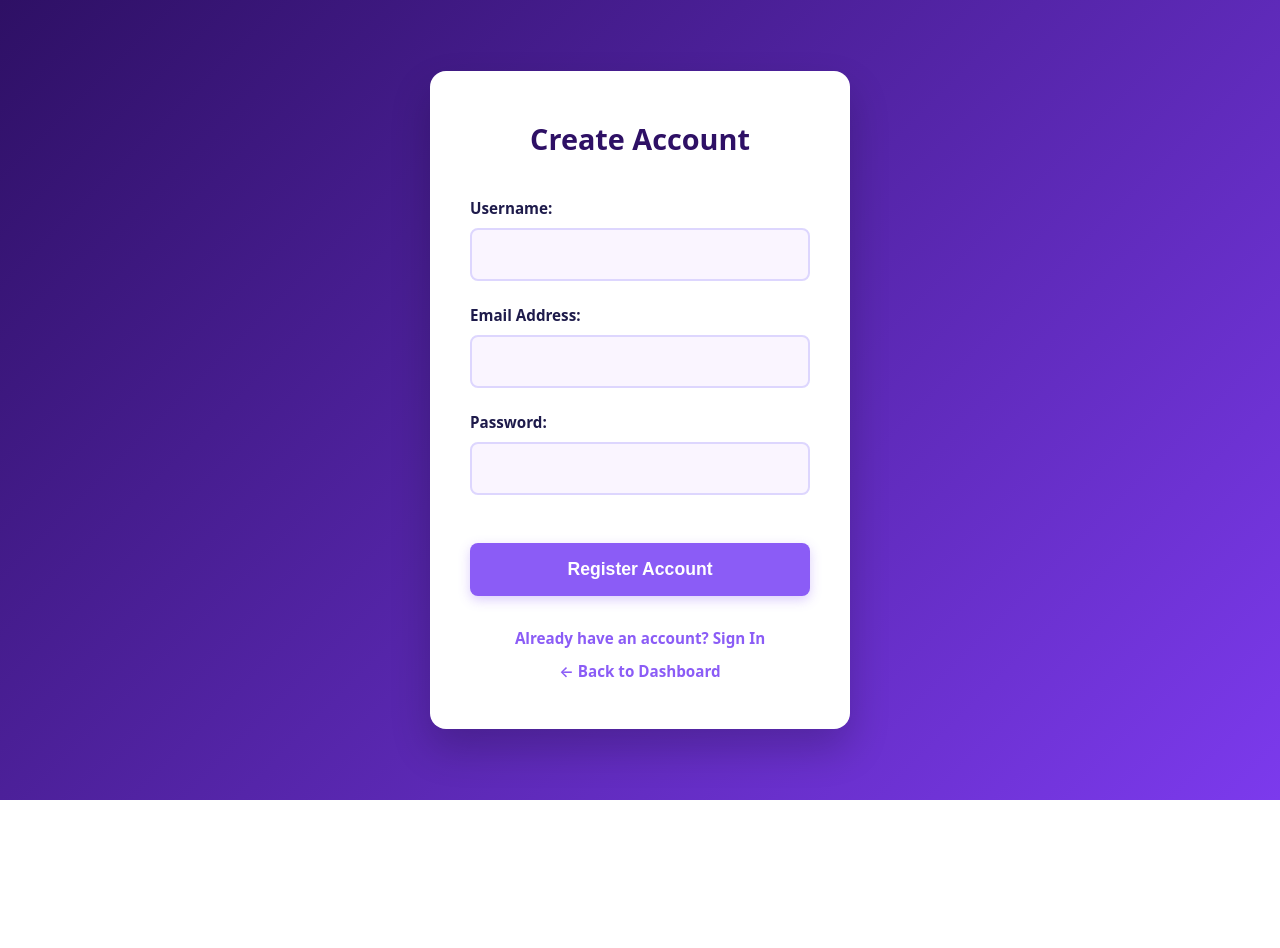
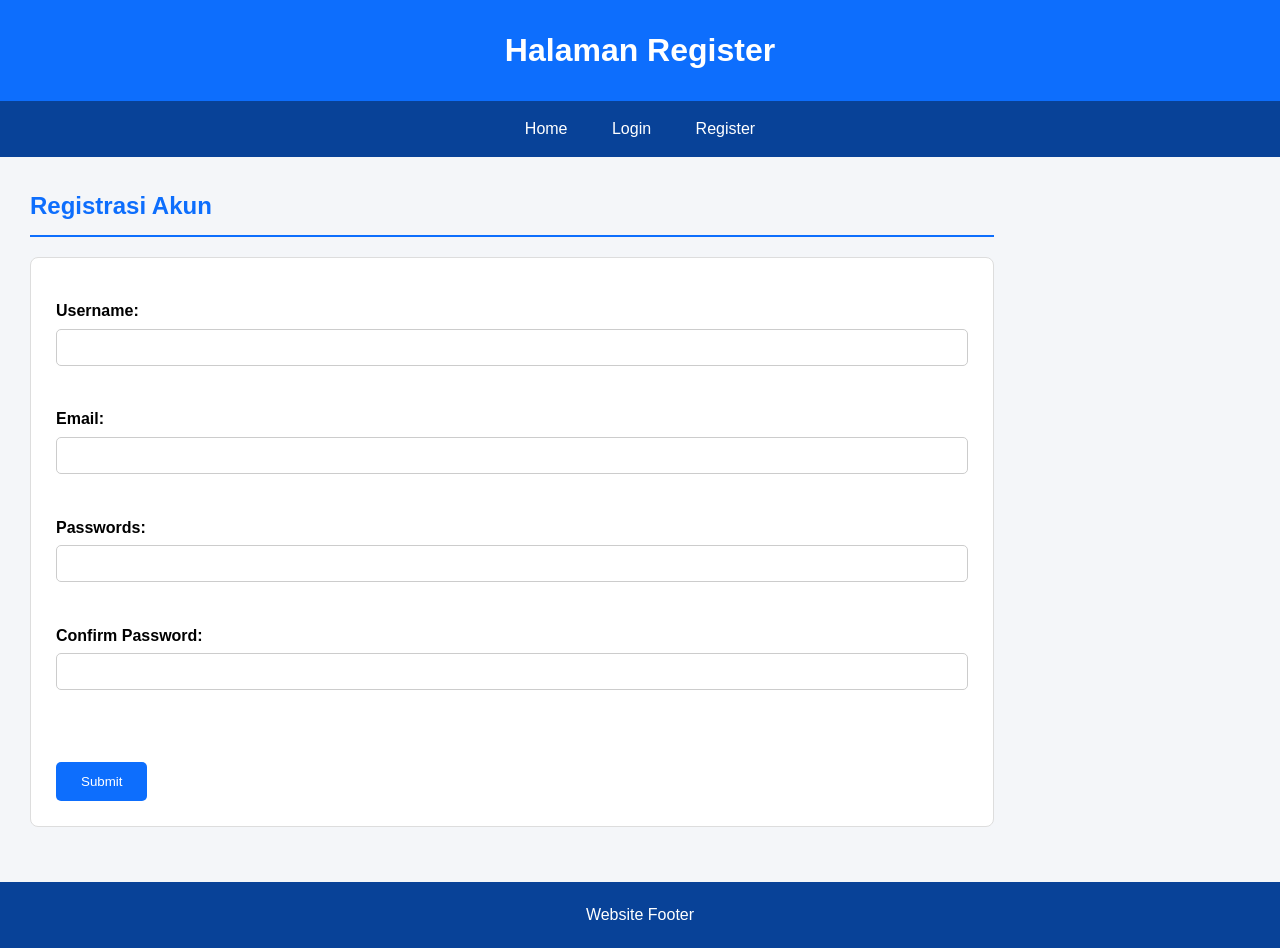
Before and after one commit to Mariorio05/Pertemuan-4, a plain HTML site: page register.html in a window 1280 px wide. Before the commit the page ends 800 px from the top, so only its background shows below. Drawn offline with Linux system fonts and the light colour scheme.

Commit message:
tampilan, login, register

```diff
--- a/css/style.css
+++ b/css/style.css
@@ -1,16 +1,3 @@
-:root {
-    --brand: #8b5cf6;
-    --brand-dark: #7c3aed;
-    --bg-main: #f5f3ff;
-    --surface: #ffffff;
-    --text-primary: #1e1b4b;
-    --text-secondary: #4c1d95;
-    --border-light: #ddd6fe;
-    --sidebar-bg: #2e1065;
-    --sidebar-text: #ede9fe;
-    --sidebar-hover: #4c1d95;
-}
-
 * {
     margin: 0;
     padding: 0;
@@ -18,252 +5,149 @@
 }
 
 body {
-    font-family: system-ui, -apple-system, sans-serif;
-    background-color: var(--bg-main);
-    color: var(--text-primary);
+    font-family: Arial, sans-serif;
+    background-color: #f4f6f9;
+    line-height: 1.6;
 }
 
-.dashboard-layout {
-    display: flex;
-    min-height: 100vh;
+/* HEADER */
+header {
+    background-color: #0d6efd;
+    color: white;
+    text-align: center;
+    padding: 25px;
 }
 
-.sidebar {
-    width: 260px;
-    background-color: var(--sidebar-bg);
-    padding: 2.5rem 1.5rem;
-    display: flex;
-    flex-direction: column;
-    gap: 2rem;
-    box-shadow: 4px 0 10px rgba(46, 16, 101, 0.1);
-    z-index: 10;
+header h1 {
+    font-size: 32px;
 }
 
-.sidebar h2 {
-    color: var(--surface);
-    font-size: 1.4rem;
-    margin-bottom: 1rem;
-    padding-bottom: 1rem;
-    border-bottom: 2px solid var(--sidebar-hover);
-    letter-spacing: 0.5px;
+/* NAVIGATION */
+nav {
+    background-color: #084298;
 }
 
-.sidebar nav ul {
+nav ul {
     list-style: none;
-    display: flex;
-    flex-direction: column;
-    gap: 0.5rem;
+    text-align: center;
 }
 
-.sidebar nav a {
-    text-decoration: none;
-    color: var(--sidebar-text);
-    padding: 0.85rem 1.2rem;
-    border-radius: 8px;
-    display: block;
-    font-weight: 500;
-    transition: all 0.3s ease;
+nav ul li {
+    display: inline-block;
 }
 
-.sidebar nav a:hover {
-    background-color: var(--sidebar-hover);
-    color: var(--surface);
-    transform: translateX(5px);
+nav ul li a {
+    display: block;
+    color: white;
+    text-decoration: none;
+    padding: 15px 20px;
 }
 
-.content-wrapper {
-    flex: 1;
-    display: flex;
-    flex-direction: column;
+nav ul li a:hover {
+    background-color: #0d6efd;
 }
 
-.topbar {
-    background-color: var(--surface);
-    padding: 1.5rem 2.5rem;
-    border-bottom: 1px solid var(--border-light);
-    box-shadow: 0 2px 10px rgba(139, 92, 246, 0.05);
+/* SIDEBAR */
+aside {
+    float: left;
+    width: 20%;
+    background-color: white;
+    padding: 20px;
+    min-height: 700px;
+    border-right: 1px solid #ddd;
 }
 
-.topbar h1 {
-    font-size: 1.6rem;
-    color: var(--text-primary);
+aside h2 {
+    margin-bottom: 15px;
+    color: #0d6efd;
 }
 
-.main-area {
-    padding: 2.5rem;
-    max-width: 900px;
-    width: 100%;
+aside ul {
+    list-style: none;
 }
 
-.main-area h2 {
-    margin-bottom: 1.5rem;
-    font-size: 1.6rem;
-    color: var(--brand-dark);
+aside ul li {
+    margin-bottom: 10px;
 }
 
-.form-container {
-    background: var(--surface);
-    padding: 2.5rem;
-    border-radius: 12px;
-    border: 1px solid var(--border-light);
-    box-shadow: 0 4px 20px rgba(139, 92, 246, 0.08);
+aside ul li a {
+    display: block;
+    text-decoration: none;
+    background-color: #e9ecef;
+    color: #333;
+    padding: 10px;
+    border-radius: 5px;
 }
 
-.input-block {
-    margin-bottom: 1.5rem;
+aside ul li a:hover {
+    background-color: #dbeafe;
 }
 
-label {
-    display: block;
-    margin-bottom: 0.6rem;
-    font-size: 0.95rem;
-    font-weight: 600;
-    color: var(--text-primary);
+/* CONTENT */
+main {
+    float: left;
+    width: 80%;
+    padding: 30px;
 }
 
-input[type="text"],
-input[type="password"],
-input[type="email"],
-input[type="number"],
-input[type="date"],
-select,
-textarea {
-    width: 100%;
-    padding: 0.85rem;
-    border: 2px solid var(--border-light);
-    border-radius: 8px;
-    font-family: inherit;
-    font-size: 1rem;
-    transition: all 0.3s ease;
-    background-color: #faf5ff;
+main h2 {
+    color: #0d6efd;
+    margin-bottom: 20px;
+    border-bottom: 2px solid #0d6efd;
+    padding-bottom: 10px;
 }
 
-input:focus, select:focus, textarea:focus {
-    outline: none;
-    border-color: var(--brand);
-    background-color: var(--surface);
-    box-shadow: 0 0 0 4px rgba(139, 92, 246, 0.15);
+/* FORM */
+form {
+    background-color: white;
+    padding: 25px;
+    border-radius: 8px;
+    border: 1px solid #ddd;
 }
 
-input[type="color"] {
-    width: 100%;
-    height: 45px;
-    padding: 0.2rem;
-    border: 2px solid var(--border-light);
-    border-radius: 8px;
-    cursor: pointer;
-    background-color: #faf5ff;
+form label {
+    display: block;
+    margin-top: 15px;
+    font-weight: bold;
 }
 
-input[type="range"] {
+form input,
+form select,
+form textarea {
     width: 100%;
-    margin-top: 0.5rem;
-    accent-color: var(--brand);
+    padding: 10px;
+    margin-top: 5px;
+    border: 1px solid #ccc;
+    border-radius: 5px;
 }
 
-.option-group {
-    display: flex;
-    gap: 2rem;
-    align-items: center;
-    padding: 0.5rem 0;
+form input:focus,
+form select:focus,
+form textarea:focus {
+    outline: none;
+    border-color: #0d6efd;
 }
 
-.option-item {
-    display: flex;
-    align-items: center;
-    gap: 0.5rem;
+form input[type="submit"] {
+    width: auto;
+    margin-top: 20px;
+    background-color: #0d6efd;
+    color: white;
+    border: none;
+    padding: 12px 25px;
     cursor: pointer;
-    font-weight: 500;
+    border-radius: 5px;
 }
 
-input[type="radio"], input[type="checkbox"] {
-    width: 1.2rem;
-    height: 1.2rem;
-    accent-color: var(--brand);
+form input[type="submit"]:hover {
+    background-color: #084298;
 }
 
-input[type="file"] {
-    display: block;
-    width: 100%;
-    padding: 0.5rem 0;
+/* FOOTER */
+footer {
+    clear: both;
+    background-color: #084298;
+    color: white;
+    text-align: center;
+    padding: 20px;
 }
-
-input[type="file"]::file-selector-button {
-    background-color: var(--bg-main);
-    color: var(--brand-dark);
-    border: 2px solid var(--border-light);
-    padding: 0.6rem 1.2rem;
-    border-radius: 6px;
-    font-weight: 600;
-    cursor: pointer;
-    transition: 0.3s;
-    margin-right: 1rem;
-}
-
-input[type="file"]::file-selector-button:hover {
-    background-color: var(--border-light);
-}
-
-input[type="submit"] {
-    background-color: var(--brand);
-    color: var(--surface);
-    border: none;
-    padding: 1rem 2.5rem;
-    font-size: 1.1rem;
-    font-weight: 600;
-    border-radius: 8px;
-    cursor: pointer;
-    margin-top: 1.5rem;
-    transition: background-color 0.3s ease, transform 0.2s ease;
-    box-shadow: 0 4px 12px rgba(139, 92, 246, 0.3);
-}
-
-input[type="submit"]:hover {
-    background-color: var(--brand-dark);
-    transform: translateY(-2px);
-}
-
-.auth-layout {
-    display: flex;
-    align-items: center;
-    justify-content: center;
-    min-height: 100vh;
-    background: linear-gradient(135deg, var(--sidebar-bg) 0%, var(--brand-dark) 100%);
-}
-
-.auth-card {
-    background: var(--surface);
-    width: 100%;
-    max-width: 420px;
-    padding: 3rem 2.5rem;
-    border-radius: 16px;
-    box-shadow: 0 20px 40px rgba(0, 0, 0, 0.2);
-}
-
-.auth-card h2 {
-    text-align: center;
-    margin-bottom: 2.5rem;
-    color: var(--sidebar-bg);
-    font-size: 1.8rem;
-}
-
-.auth-links {
-    margin-top: 2rem;
-    text-align: center;
-    font-size: 0.95rem;
-    display: flex;
-    flex-direction: column;
-    gap: 0.8rem;
-}
-
-.auth-links a {
-    color: var(--brand);
-    text-decoration: none;
-    font-weight: 600;
-    transition: color 0.3s ease;
-}
-
-.auth-links a:hover {
-    color: var(--brand-dark);
-    text-decoration: underline;
-}
--- a/register.html
+++ b/register.html
@@ -3,35 +3,51 @@
 <head>
     <meta charset="UTF-8">
     <meta name="viewport" content="width=device-width, initial-scale=1.0">
-    <title>Register - Workspace</title>
+    <title>Register</title>
     <link rel="stylesheet" href="css/style.css">
 </head>
-<body class="auth-layout">
-    <div class="auth-card">
-        <h2>Create Account</h2>
+<body>
+
+    <header>
+        <h1>Halaman Register</h1>
+    </header>
+
+    <nav>
+        <ul>
+            <li><a href="index.html">Home</a></li>
+            <li><a href="login.html">Login</a></li>
+            <li><a href="register.html">Register</a></li>
+        </ul>
+    </nav>
+
+
+    <main>
+        <h2>Registrasi Akun</h2>
+
         <form action="#" method="post">
-            <div class="input-block">
-                <label for="username">Username:</label>
-                <input type="text" id="username" name="username" required>
-            </div>
+            <label for="text">Username:</label>
+            <input type="text" id="text" name="text"><br><br>
 
-            <div class="input-block">
-                <label for="email">Email Address:</label>
-                <input type="email" id="email" name="email" required>
-            </div>
+            <label for="text">Email:</label>
+            <input type="text" id="text" name="text"><br><br>
 
-            <div class="input-block">
-                <label for="password">Password:</label>
-                <input type="password" id="password" name="password" required>
-            </div>
+            <label for="text">Passwords:</label>
+            <input type="text" id="text" name="text"><br><br>
 
-            <input type="submit" value="Register Account" style="width: 100%;">
+            <label for="text">Confirm Password:</label>
+            <input type="text" id="text" name="text"><br><br>
+
+            <br>
+            <input type="submit" value="Submit">
+
         </form>
 
-        <div class="auth-links">
-            <a href="login.html">Already have an account? Sign In</a>
-            <a href="index.html">← Back to Dashboard</a>
-        </div>
-    </div>
+        <br>
+    </main>
+
+    <footer>
+        <p>Website Footer</p>
+    </footer>
+
 </body>
 </html>
```
Also changed, not shown: index.html (+38 -70 lines), login.html (+33 -18 lines).
